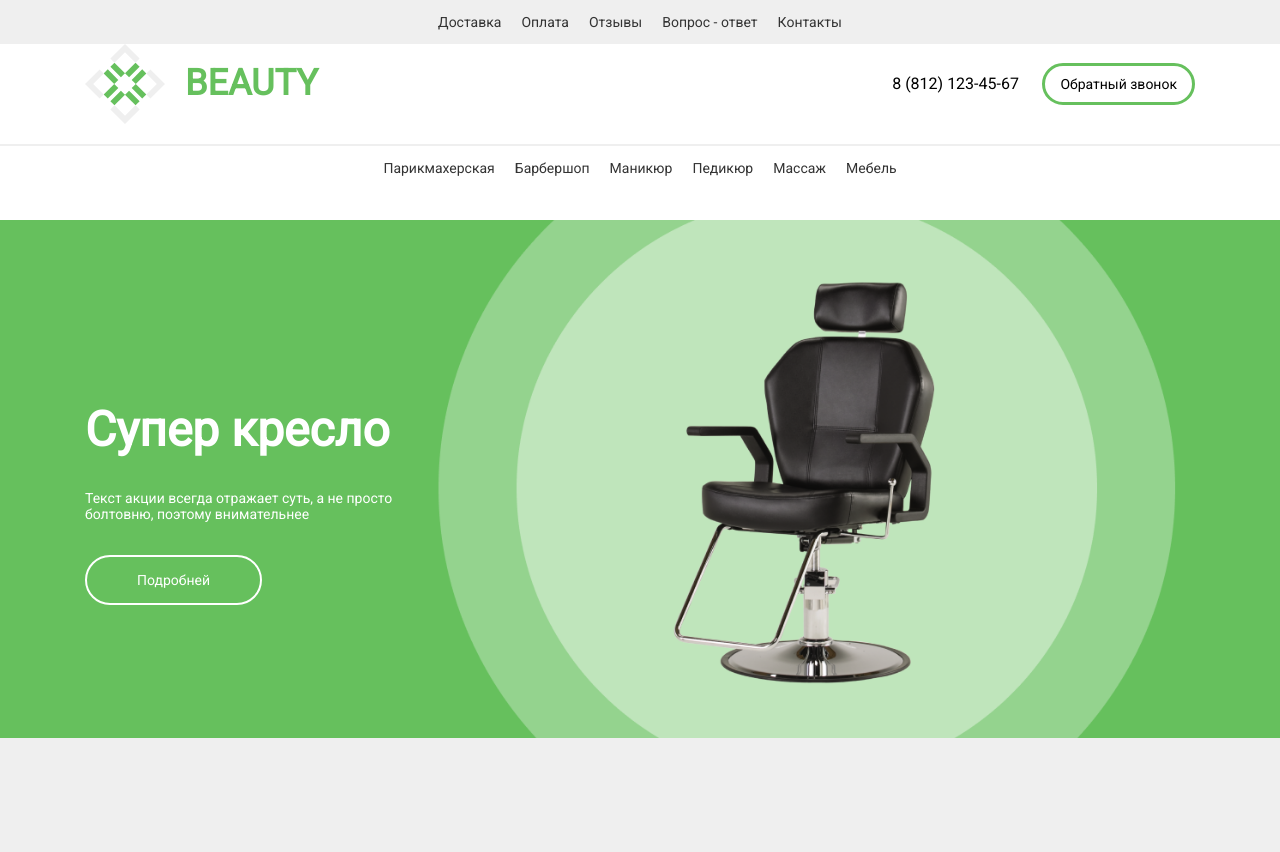
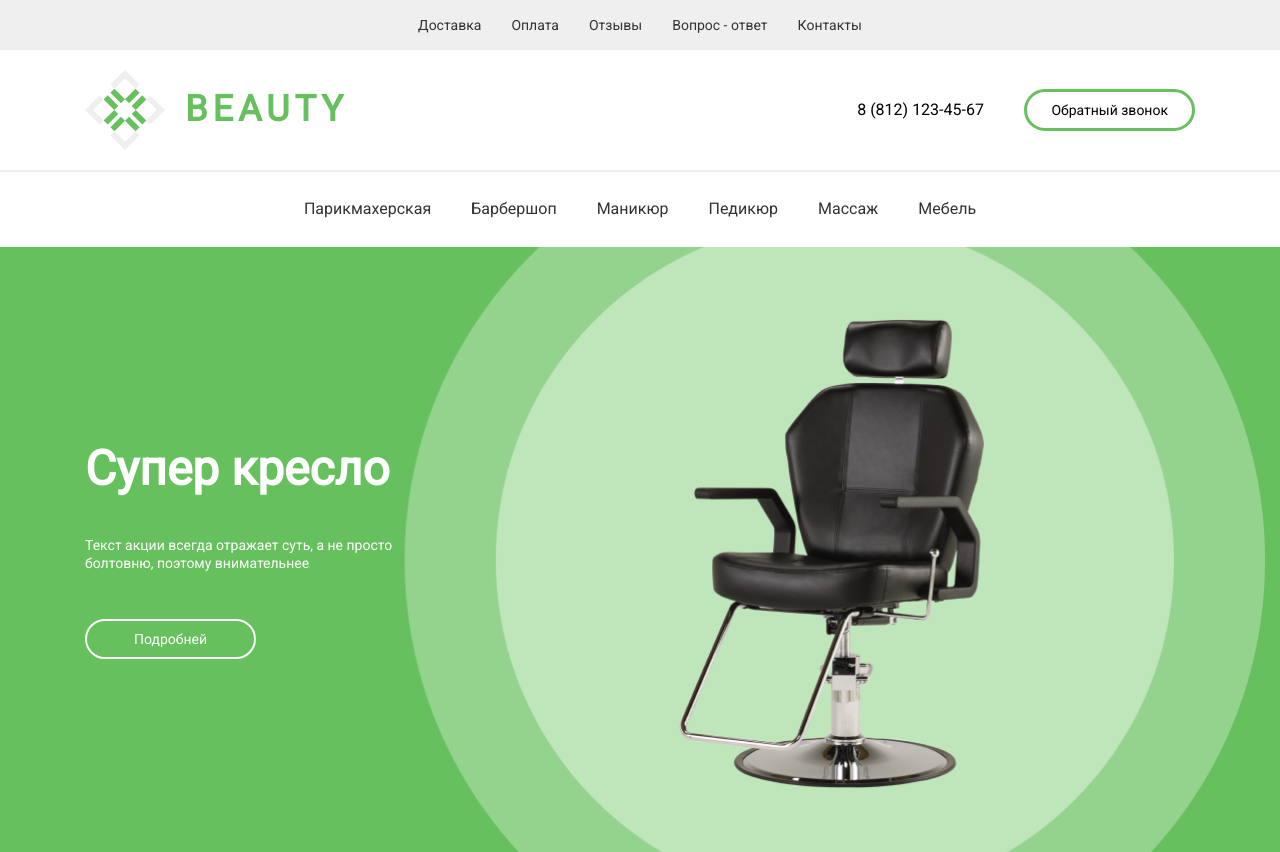
Before and after one commit to Rus203/Beauty, a plain HTML site: page index.html in a window 1280 px wide. Before the commit the page ends 800 px from the top, so only its background shows below. Drawn offline with nearby package versions, Linux system fonts and the light colour scheme.

Commit message:
fix: use Pixel perfect

```diff
--- a/style/style.css
+++ b/style/style.css
@@ -31,14 +31,14 @@ body
   justify-content: center;
   align-content: center;
   list-style-type: none;
-  padding-left: 0px;
+  padding: 3px 3px;
 
 }
 
 .nav > li
 {
-  margin-right: 10px;
-  margin-left: 10px;
+  margin-right: 15px;
+  margin-left: 15px;
 }
 
 .nav > li > a
@@ -52,6 +52,7 @@ body
   display: flex;
   justify-content: space-between;
   align-items: center;
+  padding-top: 20px;
 }
 
 .logo
@@ -61,6 +62,7 @@ body
   font-weight: 700;
   font-size: 36px;
   color: #66C05D;
+  letter-spacing: 5px;
 }
 
 .logo_img
@@ -83,8 +85,8 @@ body
   background-color: #FFF;
   border: solid #66C05D;
   border-radius: 40px;
-  padding: 10px 15px;
-  margin-left: 20px;
+  padding: 10px 24px;
+  margin-left: 37px;
 }
 
 hr
@@ -96,13 +98,19 @@ hr
 
 .header-bottom
 {
-  padding-bottom: 30px;
+  padding-bottom: 26px;
+  padding-top: 2px;
 }
 
-.header-bottom nav
+.header-bottom .nav
 {
   font-size: 16px;
   margin-bottom: 0;
+}
+
+.header-bottom .nav > li
+{
+  margin: 0 20px;
 }
 
 .banner
@@ -112,20 +120,23 @@ hr
   background-size: cover;
   background-position: center center;
   padding-top: 150px;
-  padding-bottom: 150px;
+  padding-bottom: 205px;
   color: #FFF;
 }
 
 .banner p
 {
   max-width: 308px;
-  margin-bottom: 50px;
+  margin-bottom: 59px;
+  line-height: 18px;
 }
 
 .title
 {
   font-size: 48px;
   font-weight: 700;
+  padding-top: 11px;
+  margin-bottom: 40px;
 }
 
 .btn
@@ -135,5 +146,5 @@ hr
   border: 2px solid #FFFFFF;
   border-radius: 40px;
   color: #FFF;
-  padding: 15px 50px;
+  padding: 10px 47px;
 }
```
